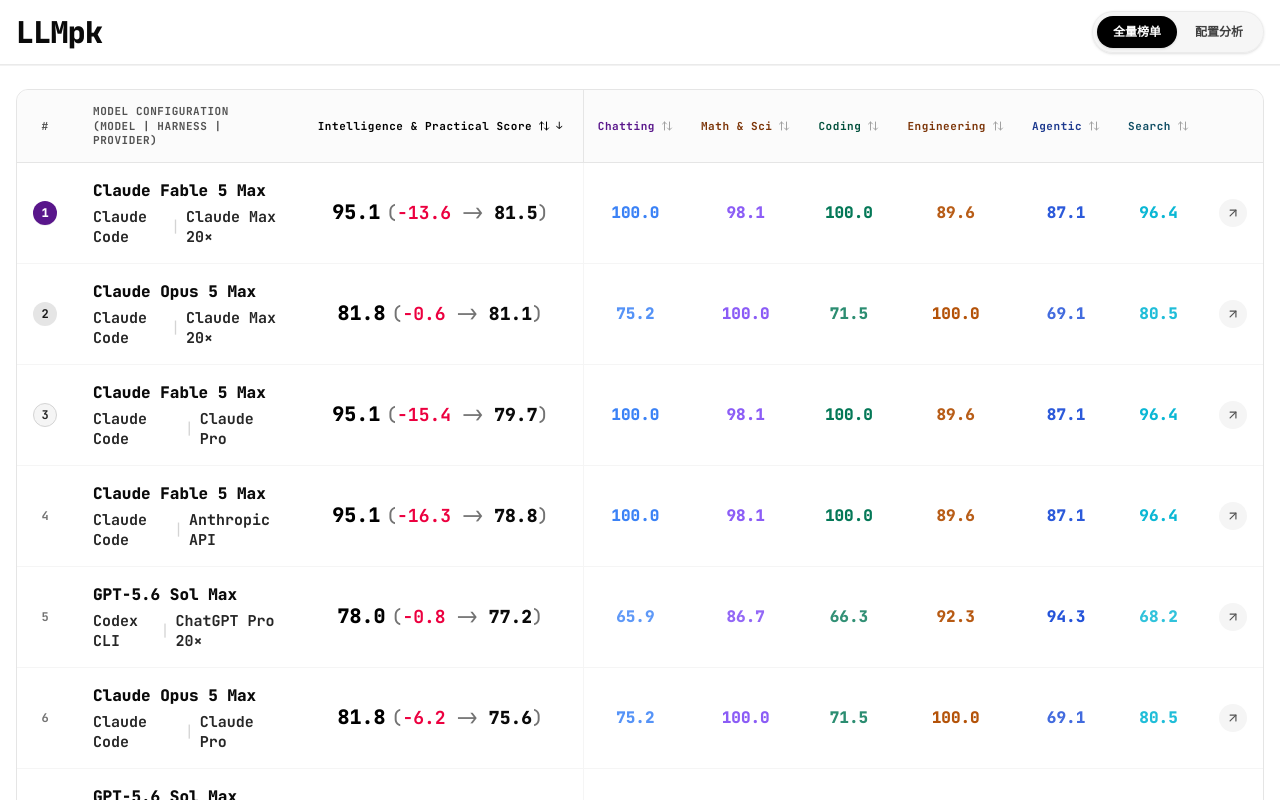
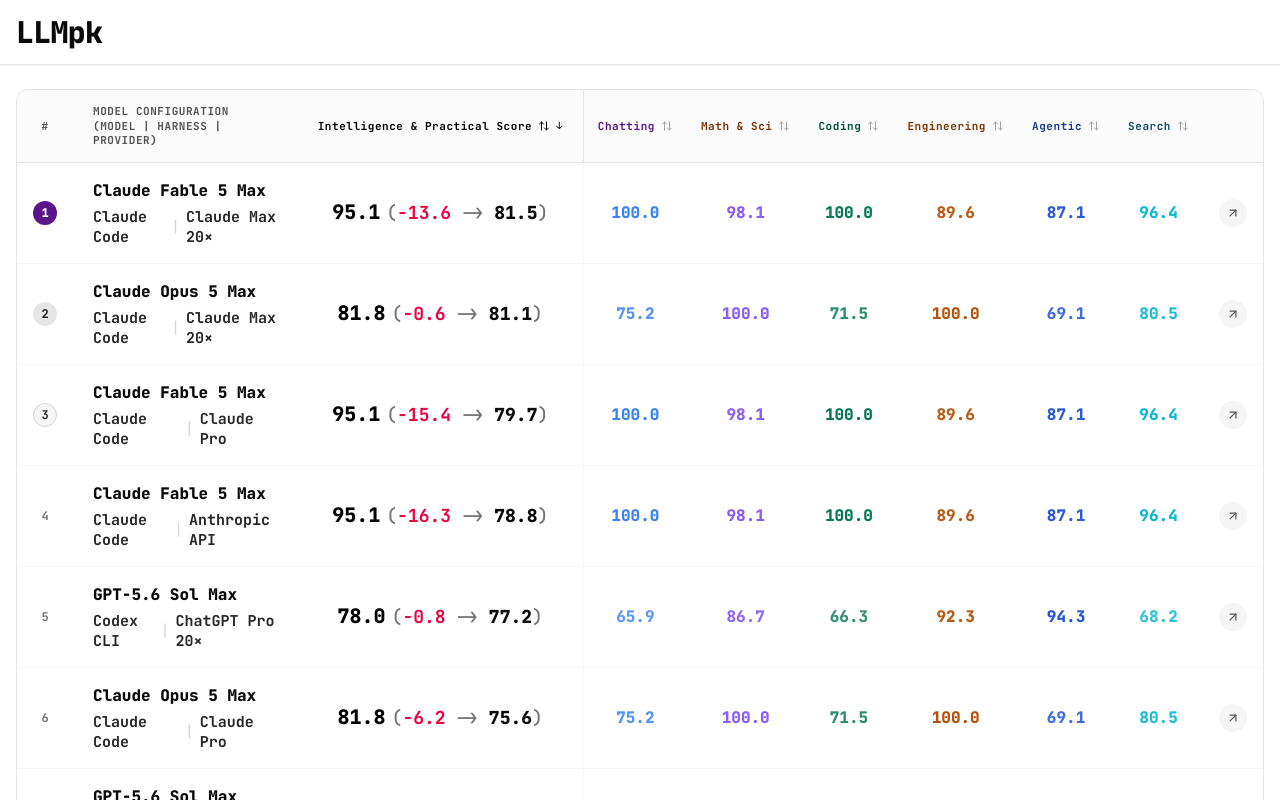
Before and after one commit to Vita0818/LLM-pk, a React (Vite) app: page / in a window 1280 px wide. Shown: the top 800 px of the page. Built offline with nearby package versions, Linux system fonts and the light colour scheme.

Commit message:
feat: refine radar detail page layout, score-based depth, domain color alignment, minimalist back button, and 2-way hover highlight

```diff
--- a/src/VercelAestheticPreview.tsx
+++ b/src/VercelAestheticPreview.tsx
@@ -3,6 +3,7 @@
   Search,
   ArrowUpRight,
   ArrowUpDown,
+  ArrowLeft,
 } from 'lucide-react';
 import { DOMAIN_DEFINITIONS, ALL_METRIC_DEFINITIONS } from './engine/scoringEngine';
 import { DETAIL_ONLY_METRIC_DEFINITIONS } from './data/detailMetricDefinitions';
@@ -80,6 +81,7 @@
   const [filterCategory, setFilterCategory] = useState<'all' | 'reasoning' | 'top'>('all');
   const [sortKey, setSortKey] = useState<SortKey>('practicalScore');
   const [sortOrder, setSortOrder] = useState<'asc' | 'desc'>('desc');
+  const [hoveredDomain, setHoveredDomain] = useState<DomainId | null>(null);
   const scores: PublicLeaderboardScore[] = PUBLIC_SCORES;
 
   // Filtered scores
@@ -215,37 +217,23 @@
       {/* 1. Header Navigation */}
       <header className="sticky top-0 z-50 bg-white/90 backdrop-blur-md border-b border-neutral-200/80 shadow-2xs">
         <div className="max-w-[1500px] mx-auto px-4 h-16 flex items-center justify-between gap-4">
-          {/* Clean Website Name Only */}
-          <a href={import.meta.env.BASE_URL} className="font-brand-mono text-3xl font-black text-neutral-950 tracking-tight select-none hover:opacity-90 transition-opacity">
-            LLMpk
-          </a>
+          {/* Logo & Circular Back Button Next to LLMpk */}
+          <div className="flex items-center gap-3">
+            <a href={import.meta.env.BASE_URL} className="font-brand-mono text-3xl font-black text-neutral-950 tracking-tight select-none hover:opacity-90 transition-opacity">
+              LLMpk
+            </a>
 
-          <div className="flex items-center gap-3">
-            {/* Navigation Pill Bar */}
-            <nav className="bg-neutral-100/90 rounded-[1.5rem] p-1 flex items-center gap-0.5 border border-neutral-200/60 shadow-sm">
+            {/* Minimalist Pure Circular Back Button (hidden on homepage, visible on detail page) */}
+            {activeTab === 'detail' && (
               <button
                 onClick={() => setActiveTab('leaderboard')}
-                className={`rounded-3xl px-4 py-2 text-xs transition-colors ${
-                  activeTab === 'leaderboard'
-                    ? 'bg-black text-white shadow-sm font-bold'
-                    : 'text-neutral-700 hover:text-black hover:bg-neutral-200/60 font-semibold'
-                }`}
+                className="w-8 h-8 rounded-full border border-neutral-200 bg-neutral-100/90 hover:bg-black hover:border-black text-neutral-700 hover:text-white flex items-center justify-center transition-all shadow-2xs shrink-0"
+                title="返回全量榜单"
+                aria-label="返回全量榜单"
               >
-                全量榜单
+                <ArrowLeft className="w-4 h-4 text-current shrink-0" />
               </button>
-
-              <button
-                onClick={() => setActiveTab('detail')}
-                className={`rounded-3xl px-4 py-2 text-xs transition-colors ${
-                  activeTab === 'detail'
-                    ? 'bg-black text-white shadow-sm font-bold'
-                    : 'text-neutral-700 hover:text-black hover:bg-neutral-200/60 font-semibold'
-                }`}
-              >
-                配置分析
-              </button>
-
-            </nav>
+            )}
           </div>
         </div>
       </header>
@@ -454,6 +442,8 @@
                   ]}
                   size={680}
                   showLegend={false}
+                  hoveredDomain={hoveredDomain}
+                  onHoverDomain={setHoveredDomain}
                 />
               </div>
 
@@ -465,6 +455,8 @@
                     const def = getDomainDef(dId);
                     const scored = ALL_METRIC_DEFINITIONS.filter((m) => m.domain === dId);
                     const detailOnly = DETAIL_ONLY_METRIC_DEFINITIONS.filter((m) => m.domain === dId);
+                    const isDomainHovered = hoveredDomain !== null;
+                    const isMatchedDomain = hoveredDomain === dId;
 
                     return [...scored, ...detailOnly].map((m) => {
                       const obs = selectedScoreItem.config.observations[m.id];
@@ -475,11 +467,21 @@
                       return (
                         <div
                           key={m.id}
-                          className="flex min-w-0 items-center justify-between gap-2 py-1 px-1.5 rounded hover:bg-neutral-50 transition-colors border-b border-neutral-100/60"
+                          className={`flex min-w-0 items-center justify-between gap-2 py-1 px-1.5 rounded border-b border-neutral-100/60 cursor-pointer transition-all duration-200 ${
+                            isMatchedDomain
+                              ? 'opacity-100'
+                              : isDomainHovered
+                              ? 'opacity-25 hover:opacity-100'
+                              : 'opacity-100'
+                          }`}
+                          onMouseEnter={() => setHoveredDomain(dId as DomainId)}
+                          onMouseLeave={() => setHoveredDomain(null)}
                           title={`${m.name} (${def.nameEn}) - Raw Value: ${formattedRaw}`}
                         >
                           <span
-                            className="min-w-0 font-bold truncate text-xs sm:text-sm"
+                            className={`min-w-0 truncate text-xs sm:text-sm ${
+                              isMatchedDomain ? 'font-black' : 'font-bold'
+                            }`}
                             style={{ color: def.color }}
                           >
                             {compactName}
@@ -495,7 +497,9 @@
                   {/* 2. Speed Metrics (Vibrant Orange #F97316) */}
                   <div
                     key="speed_throughput"
-                    className="flex items-center justify-between gap-2 py-1 px-1.5 rounded hover:bg-neutral-50 transition-colors border-b border-neutral-100/60"
+                    className={`flex items-center justify-between gap-2 py-1 px-1.5 rounded border-b border-neutral-100/60 transition-all duration-200 ${
+                      hoveredDomain !== null ? 'opacity-25 hover:opacity-100' : 'opacity-100'
+                    }`}
                     title="Throughput Speed - Speed Metric (Raw Value)"
                   >
                     <span className="font-bold truncate text-xs sm:text-sm text-[#F97316]">
@@ -510,7 +514,9 @@
 
                   <div
                     key="speed_ttft"
-                    className="flex items-center justify-between gap-2 py-1 px-1.5 rounded hover:bg-neutral-50 transition-colors border-b border-neutral-100/60"
+                    className={`flex items-center justify-between gap-2 py-1 px-1.5 rounded border-b border-neutral-100/60 transition-all duration-200 ${
+                      hoveredDomain !== null ? 'opacity-25 hover:opacity-100' : 'opacity-100'
+                    }`}
                     title="TTFT Latency - Speed Metric (Raw Value)"
                   >
                     <span className="font-bold truncate text-xs sm:text-sm text-[#F97316]">
@@ -526,7 +532,9 @@
                   {/* 3. Price/Cost Metrics (Vibrant Indigo #6366F1) */}
                   <div
                     key="cost_input"
-                    className="flex items-center justify-between gap-2 py-1 px-1.5 rounded hover:bg-neutral-50 transition-colors border-b border-neutral-100/60"
+                    className={`flex items-center justify-between gap-2 py-1 px-1.5 rounded border-b border-neutral-100/60 transition-all duration-200 ${
+                      hoveredDomain !== null ? 'opacity-25 hover:opacity-100' : 'opacity-100'
+                    }`}
                     title={selectedScoreItem.config.subscriptionData
                       ? 'Monthly subscription price'
                       : 'Input Price - Price Metric (Raw Value)'}
@@ -548,7 +556,9 @@
 
                   <div
                     key="cost_output"
-                    className="flex items-center justify-between gap-2 py-1 px-1.5 rounded hover:bg-neutral-50 transition-colors border-b border-neutral-100/60"
+                    className={`flex items-center justify-between gap-2 py-1 px-1.5 rounded border-b border-neutral-100/60 transition-all duration-200 ${
+                      hoveredDomain !== null ? 'opacity-25 hover:opacity-100' : 'opacity-100'
+                    }`}
                     title={selectedScoreItem.config.subscriptionData
                       ? 'API-equivalent monthly allowance and model-usable share'
                       : 'Output Price - Price Metric (Raw Value)'}
--- a/src/components/RadarChart.tsx
+++ b/src/components/RadarChart.tsx
@@ -14,6 +14,8 @@
   seriesList: RadarSeries[];
   size?: number;
   showLegend?: boolean;
+  hoveredDomain?: DomainId | null;
+  onHoverDomain?: (domain: DomainId | null) => void;
 }
 
 const DOMAIN_ORDER: DomainId[] = [
@@ -29,8 +31,18 @@
   seriesList,
   size = 360,
   showLegend = true,
+  hoveredDomain: controlledHoveredDomain,
+  onHoverDomain,
 }) => {
-  const [hoveredDomain, setHoveredDomain] = useState<DomainId | null>(null);
+  const [internalHoveredDomain, setInternalHoveredDomain] = useState<DomainId | null>(null);
+  const hoveredDomain = controlledHoveredDomain !== undefined ? controlledHoveredDomain : internalHoveredDomain;
+
+  const handleSetHoveredDomain = (d: DomainId | null) => {
+    setInternalHoveredDomain(d);
+    if (onHoverDomain) {
+      onHoverDomain(d);
+    }
+  };
 
   const center = size / 2;
   const radius = (size / 2) * 0.78;
@@ -101,8 +113,8 @@
                 y1={center}
                 x2={x2}
                 y2={y2}
-                stroke={isHovered ? DOMAIN_DEFINITIONS[dId].color : '#E2E8F0'}
-                strokeWidth={isHovered ? '2.5' : '1'}
+                stroke="#E2E8F0"
+                strokeWidth="1"
               />
             );
           })}
@@ -177,8 +189,8 @@
                       stroke="#FFFFFF"
                       strokeWidth="2.5"
                       className="transition-all duration-150 cursor-pointer"
-                      onMouseEnter={() => setHoveredDomain(point.dId)}
-                      onMouseLeave={() => setHoveredDomain(null)}
+                      onMouseEnter={() => handleSetHoveredDomain(point.dId)}
+                      onMouseLeave={() => handleSetHoveredDomain(null)}
                     >
                       <title>{`${series.name} - ${DOMAIN_DEFINITIONS[point.dId].name}: ${point.value.toFixed(1)}分`}</title>
                     </circle>
@@ -265,8 +277,8 @@
               <g
                 key={`vertex-score-${dId}`}
                 className="cursor-pointer group"
-                onMouseEnter={() => setHoveredDomain(dId)}
-                onMouseLeave={() => setHoveredDomain(null)}
+                onMouseEnter={() => handleSetHoveredDomain(dId)}
+                onMouseLeave={() => handleSetHoveredDomain(null)}
               >
                 {/* Line 1: Score Number in Domain Color */}
                 <text
```
